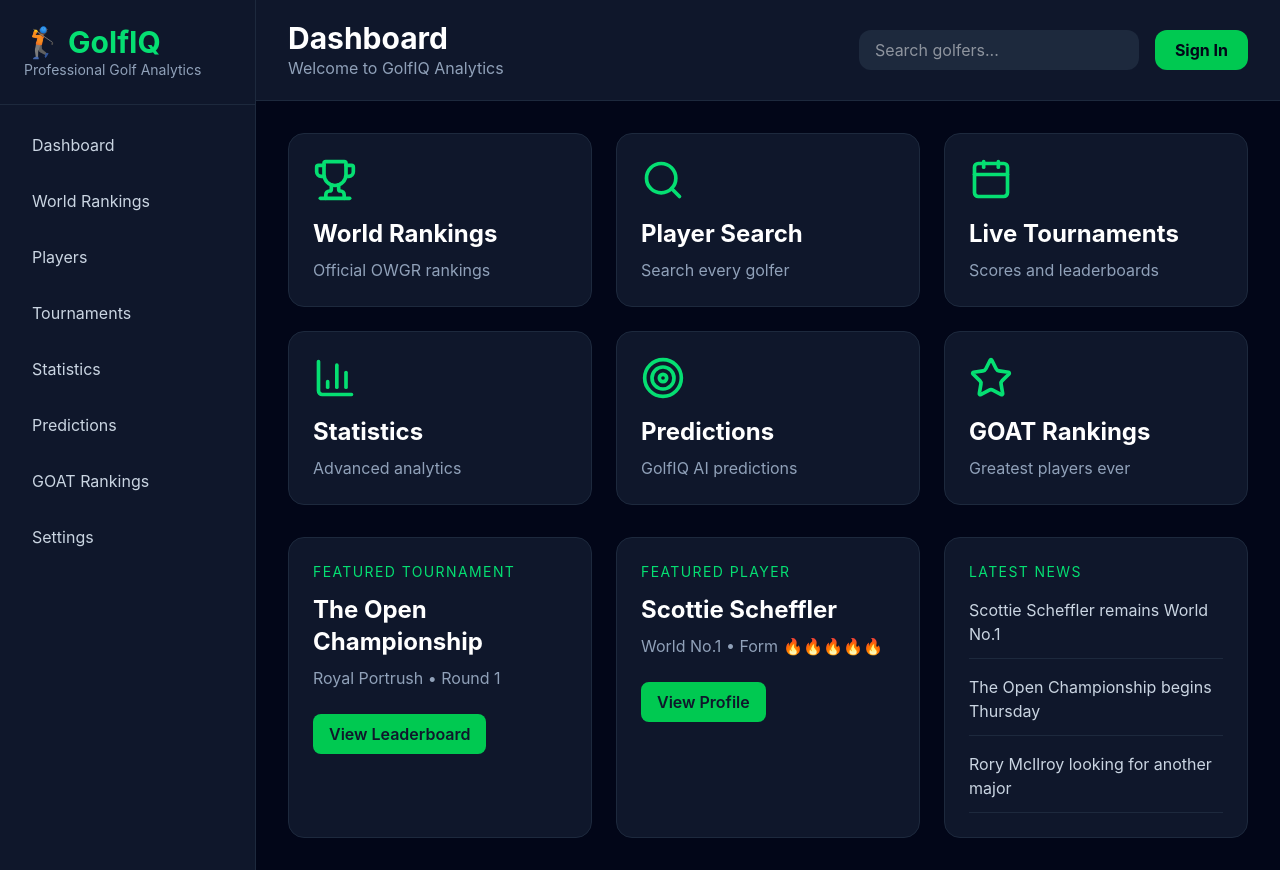
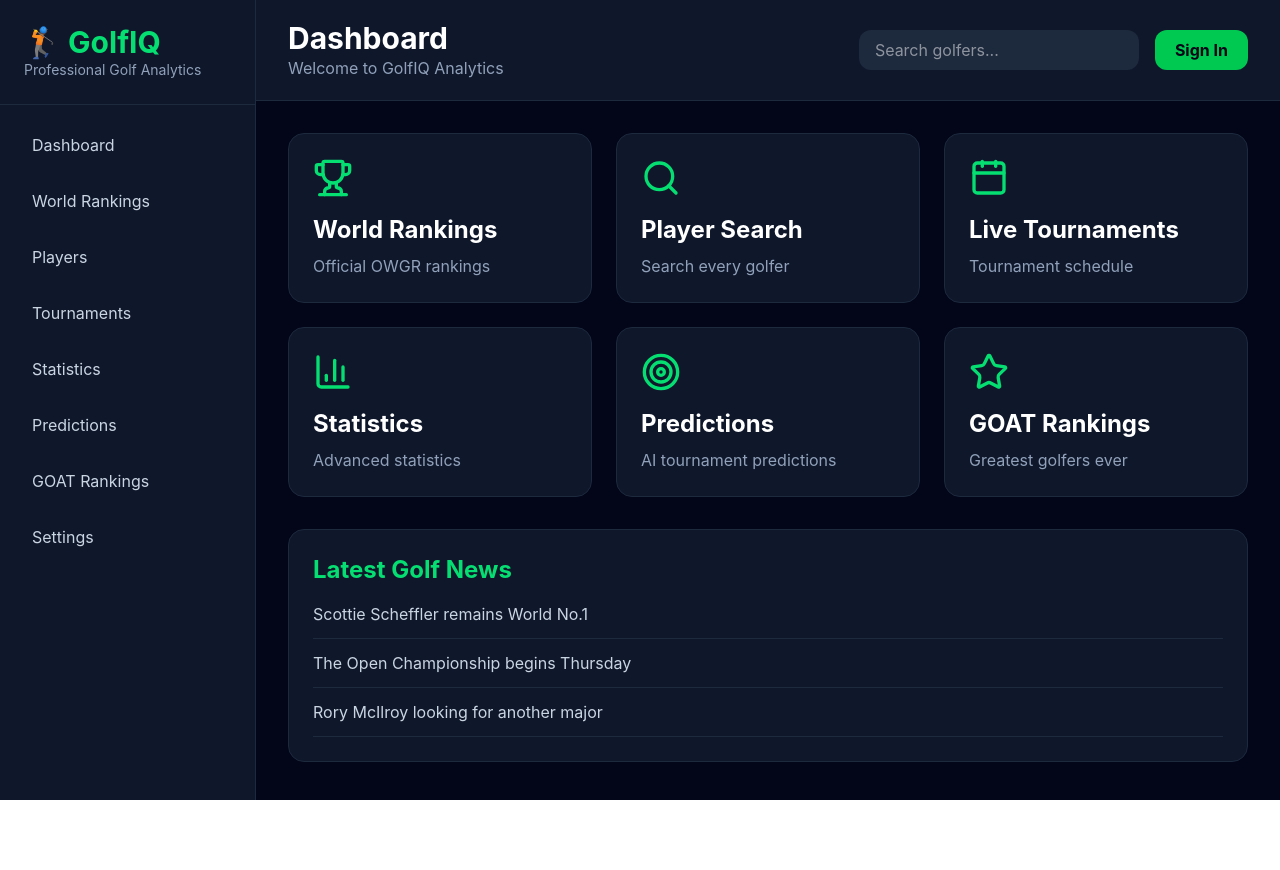
Before and after one commit to AnthonyK74/golfiq-pro, a React (Vite) app: page / in a window 1280 px wide. After the commit the page ends 800 px from the top, so only its background shows below. Built offline with nearby package versions, Linux system fonts and the light colour scheme.

Commit message:
GolfIQ Version 2 - Working multi-page dashboard

```diff
--- a/src/App.jsx
+++ b/src/App.jsx
@@ -2,7 +2,12 @@ import { useState } from "react";
 import Sidebar from "./components/Sidebar";
 import Header from "./components/Header";
 import DashboardCard from "./components/DashboardCard";
+
 import WorldRankings from "./pages/WorldRankings";
+import PlayerSearch from "./pages/PlayerSearch";
+import Schedule from "./pages/Schedule";
+import GoatRankings from "./pages/GoatRankings";
+
 import {
   Trophy,
   Search,
@@ -11,10 +16,13 @@ import {
   Target,
   Star,
 } from "lucide-react";
+
 export default function App() {
   const [page, setPage] = useState("dashboard");
+
   const cards = [
-    {title: "World Rankings",
+    {
+      title: "World Rankings",
       icon: Trophy,
       desc: "Official OWGR rankings",
     },
@@ -26,22 +34,22 @@ export default function App() {
     {
       title: "Live Tournaments",
       icon: Calendar,
-    desc: "Scores and leaderboards",
+      desc: "Tournament schedule",
     },
     {
       title: "Statistics",
       icon: BarChart3,
-    desc: "Advanced analytics",
+      desc: "Advanced statistics",
     },
     {
       title: "Predictions",
       icon: Target,
-    desc: "GolfIQ AI predictions",
+      desc: "AI tournament predictions",
     },
     {
       title: "GOAT Rankings",
       icon: Star,
-    desc: "Greatest players ever",
+      desc: "Greatest golfers ever",
     },
   ];
 
@@ -50,21 +58,18 @@ export default function App() {
     "The Open Championship begins Thursday",
     "Rory McIlroy looking for another major",
   ];
-if (page === "world-rankings") {
-  return <WorldRankings />;
-}
+
   return (
     <div className="flex min-h-screen bg-slate-950 text-white">
-      {/* Sidebar */}
       <Sidebar />
 
-      {/* Main Content */}
       <div className="flex-1">
         <Header />
 
         <main className="p-8">
 
-  {/* Dashboard Cards */}
+          {page === "dashboard" && (
+            <>
               <div className="grid gap-6 md:grid-cols-2 xl:grid-cols-3">
                 {cards.map((card) => (
                   <DashboardCard
@@ -75,54 +80,12 @@ if (page === "world-rankings") {
                 ))}
               </div>
 
-  {/* Bottom Section */}
-          <div className="mt-8 grid gap-6 lg:grid-cols-3">
+              <div className="mt-8 rounded-2xl border border-slate-800 bg-slate-900 p-6">
+                <h2 className="mb-4 text-2xl font-bold text-green-400">
+                  Latest Golf News
+                </h2>
 
-            {/* Featured Tournament */}
-            <div className="rounded-2xl border border-slate-800 bg-slate-900 p-6">
-              <p className="text-sm uppercase tracking-widest text-green-400">
-                Featured Tournament
-              </p>
-
-              <h3 className="mt-3 text-2xl font-bold">
-                The Open Championship
-              </h3>
-
-              <p className="mt-2 text-slate-400">
-                Royal Portrush • Round 1
-              </p>
-
-              <button className="mt-6 rounded-lg bg-green-500 px-4 py-2 font-semibold text-slate-900 hover:bg-green-400">
-                View Leaderboard
-              </button>
-            </div>
-
-            {/* Featured Player */}
-            <div className="rounded-2xl border border-slate-800 bg-slate-900 p-6">
-              <p className="text-sm uppercase tracking-widest text-green-400">
-                Featured Player
-              </p>
-
-              <h3 className="mt-3 text-2xl font-bold">
-                Scottie Scheffler
-              </h3>
-
-              <p className="mt-2 text-slate-400">
-                World No.1 • Form 🔥🔥🔥🔥🔥
-              </p>
-
-              <button className="mt-6 rounded-lg bg-green-500 px-4 py-2 font-semibold text-slate-900 hover:bg-green-400">
-                View Profile
-              </button>
-            </div>
-
-            {/* Latest News */}
-            <div className="rounded-2xl border border-slate-800 bg-slate-900 p-6">
-              <p className="text-sm uppercase tracking-widest text-green-400">
-                Latest News
-              </p>
-
-              <ul className="mt-4 space-y-4">
+                <ul className="space-y-3">
                   {news.map((item) => (
                     <li
                       key={item}
@@ -133,8 +96,63 @@ if (page === "world-rankings") {
                   ))}
                 </ul>
               </div>
+            </>
+          )}
 
+          {page === "world-rankings" && (
+            <WorldRankings setPage={setPage} />
+          )}
+
+          {page === "player-search" && (
+            <PlayerSearch setPage={setPage} />
+          )}
+
+          {page === "schedule" && (
+            <Schedule setPage={setPage} />
+          )}
+
+          {page === "goat-rankings" && (
+            <GoatRankings setPage={setPage} />
+          )}
+
+          {page === "statistics" && (
+            <div className="p-10">
+              <button
+                onClick={() => setPage("dashboard")}
+                className="mb-8 rounded-xl bg-green-500 px-5 py-3 font-bold text-slate-900 hover:bg-green-400"
+              >
+                ← Back to Dashboard
+              </button>
+
+              <h1 className="text-4xl font-bold text-green-400">
+                📊 Statistics
+              </h1>
+
+              <p className="mt-6 text-slate-400">
+                Coming soon...
+              </p>
             </div>
+          )}
+
+          {page === "predictions" && (
+            <div className="p-10">
+              <button
+                onClick={() => setPage("dashboard")}
+                className="mb-8 rounded-xl bg-green-500 px-5 py-3 font-bold text-slate-900 hover:bg-green-400"
+              >
+                ← Back to Dashboard
+              </button>
+
+              <h1 className="text-4xl font-bold text-green-400">
+                🎯 GolfIQ Predictions
+              </h1>
+
+              <p className="mt-6 text-slate-400">
+                Coming soon...
+              </p>
+            </div>
+          )}
+
         </main>
       </div>
     </div>
--- a/src/components/DashboardCard.jsx
+++ b/src/components/DashboardCard.jsx
@@ -1,27 +1,47 @@
 export default function DashboardCard({ card, setPage }) {
+  const Icon = card.icon;
+
+  const handleClick = () => {
+    switch (card.title) {
+      case "World Rankings":
+        setPage("world-rankings");
+        break;
+
+      case "Player Search":
+        setPage("player-search");
+        break;
+
+      case "Live Tournaments":
+        setPage("schedule");
+        break;
+
+      case "Statistics":
+        setPage("statistics");
+        break;
+
+      case "Predictions":
+        setPage("predictions");
+        break;
+
+      case "GOAT Rankings":
+        setPage("goat-rankings");
+        break;
+
+      default:
+        break;
+    }
+  };
+
   return (
     <button
-      onClick={() => {
-        if (card.title === "World Rankings") {
-          setPage("world-rankings");
-        } else {
-          alert(`${card.title} coming soon!`);
-        }
-      }}
-      className="group rounded-2xl border border-slate-800 bg-slate-900 p-6 text-left transition hover:-translate-y-1 hover:border-green-400 hover:shadow-xl"
+      onClick={handleClick}
+      className="rounded-2xl border border-slate-800 bg-slate-900 p-6 text-left transition duration-300 hover:scale-105 hover:border-green-400"
     >
-      <card.icon
-        size={44}
-        className="text-green-400 transition group-hover:scale-110"
-      />
+      <Icon className="mb-4 h-10 w-10 text-green-400" />
 
-      <h3 className="mt-4 text-2xl font-bold">
-        {card.title}
-      </h3>
+      <h2 className="text-2xl font-bold">{card.title}</h2>
 
-      <p className="mt-2 text-slate-400">
-        {card.desc}
-      </p>
+      <p className="mt-2 text-slate-400">{card.desc}</p>
     </button>
   );
 }
--- a/src/pages/ComparePlayers.jsx
+++ b/src/pages/ComparePlayers.jsx
@@ -0,0 +1,24 @@
+export default function ComparePlayers({ setPage }) {
+  return (
+    <div className="p-10">
+      <button
+        onClick={() => setPage("dashboard")}
+        className="mb-8 rounded-xl bg-green-500 px-5 py-3 font-bold text-slate-900 shadow-lg hover:bg-green-400"
+      >
+        ← Back to Dashboard
+      </button>
+
+      <h1 className="mb-6 text-4xl font-bold text-green-400">
+        ⚖️ Compare Players
+      </h1>
+
+      <p className="text-slate-300">
+        Compare two golfers side by side.
+      </p>
+
+      <p className="mt-4 text-slate-500">
+        Coming soon...
+      </p>
+    </div>
+  );
+}
--- a/src/pages/GoatRankings.jsx
+++ b/src/pages/GoatRankings.jsx
@@ -0,0 +1,24 @@
+export default function GoatRankings({ setPage }) {
+  return (
+    <div className="p-10">
+      <button
+        onClick={() => setPage("dashboard")}
+        className="mb-8 rounded-xl bg-green-500 px-5 py-3 font-bold text-slate-900 shadow-lg hover:bg-green-400"
+      >
+        ← Back to Dashboard
+      </button>
+
+      <h1 className="mb-6 text-4xl font-bold text-green-400">
+        ⭐ GOAT Rankings
+      </h1>
+
+      <p className="text-slate-300">
+        Greatest golfers of all time.
+      </p>
+
+      <p className="mt-4 text-slate-500">
+        Coming soon...
+      </p>
+    </div>
+  );
+}
--- a/src/pages/PlayerSearch.jsx
+++ b/src/pages/PlayerSearch.jsx
@@ -0,0 +1,24 @@
+export default function PlayerSearch({ setPage }) {
+  return (
+    <div className="p-10">
+      <button
+        onClick={() => setPage("dashboard")}
+        className="mb-8 rounded-xl bg-green-500 px-5 py-3 font-bold text-slate-900 shadow-lg hover:bg-green-400"
+      >
+        ← Back to Dashboard
+      </button>
+
+      <h1 className="mb-6 text-4xl font-bold text-green-400">
+        🔍 Player Search
+      </h1>
+
+      <p className="text-slate-300">
+        Search for any professional golfer.
+      </p>
+
+      <p className="mt-4 text-slate-500">
+        Coming soon...
+      </p>
+    </div>
+  );
+}
--- a/src/pages/Schedule.jsx
+++ b/src/pages/Schedule.jsx
@@ -0,0 +1,24 @@
+export default function Schedule({ setPage }) {
+  return (
+    <div className="p-10">
+      <button
+        onClick={() => setPage("dashboard")}
+        className="mb-8 rounded-xl bg-green-500 px-5 py-3 font-bold text-slate-900 shadow-lg hover:bg-green-400"
+      >
+        ← Back to Dashboard
+      </button>
+
+      <h1 className="mb-6 text-4xl font-bold text-green-400">
+        📅 Tournament Schedule
+      </h1>
+
+      <p className="text-slate-300">
+        View the latest PGA Tour schedule.
+      </p>
+
+      <p className="mt-4 text-slate-500">
+        Coming soon...
+      </p>
+    </div>
+  );
+}
--- a/src/pages/WorldRankings.jsx
+++ b/src/pages/WorldRankings.jsx
@@ -11,7 +11,7 @@ export default function WorldRankings({ setPage }) {
     { rank: 9, name: "Viktor Hovland", country: "🇳🇴" },
     { rank: 10, name: "Justin Thomas", country: "🇺🇸" },
   ];
-
+console.log("setPage =", setPage);
   return (
     <div>
       <button
```
Lines whose indentation alone changed are shown as unchanged.
